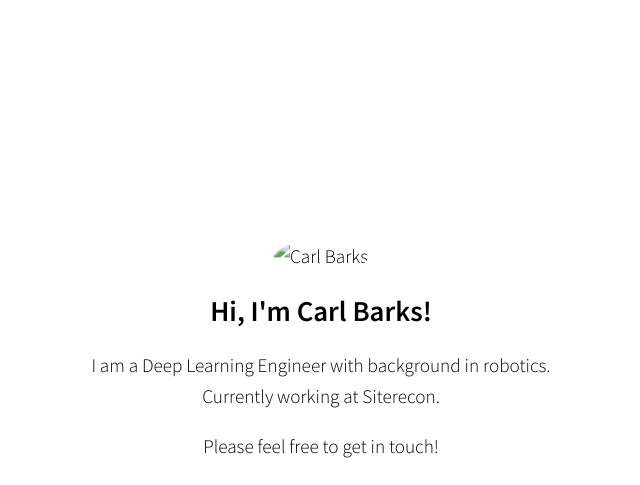
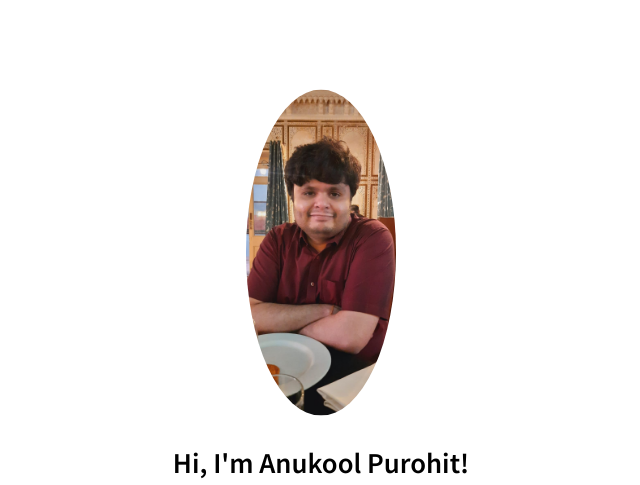
Before and after one commit to AnukoolPurohit/anukoolpurohit.github.io, a plain HTML site: page index.html in a window 1280 px wide. Shown: the top 485 px of the page, without its empty margins (319-959 px from the left). Drawn offline with Linux system fonts and the light colour scheme; some icons are missing.

Commit message:
fix: typo and missing image

```diff
--- a/index.html
+++ b/index.html
@@ -8,7 +8,7 @@
     <meta name="viewport" content="width=device-width, initial-scale=1" />
 
     <!-- Define title -->
-    <title>Carl Barks</title>
+    <title>Anukool Purohit</title>
 
     <!-- Include favicon. Use, e.g., https://favicon.io/ -->
     <link rel="icon" type="image/png" href="favicon.png" sizes="32x32" />
@@ -41,10 +41,10 @@
   <body>
     <section id="content">
       <!-- Avatar image -->
-      <img src="image.jpg" alt="Carl Barks" class="avatar" />
+      <img src="image.jpg" alt="Anukool Purohit" class="avatar" />
 
       <!-- Text -->
-      <h1>Hi, I'm Carl Barks!</h1>
+      <h1>Hi, I'm Anukool Purohit!</h1>
       <p>
         I am a Deep Learning Engineer with background in robotics. Currently working at Siterecon.
       </p>
```
Also changed, not shown: image.jpg (added).
